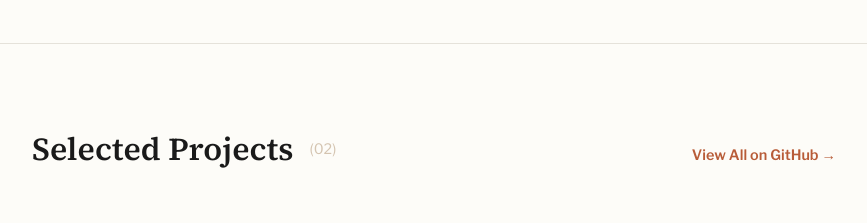
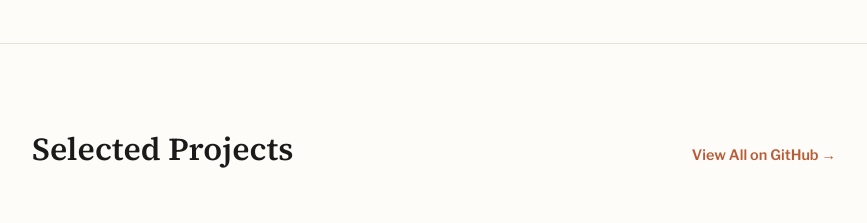
Before and after one commit to clarapbsousa/portfolio, a Next.js app: page / in a window 1280 px wide. Shown: the part 820-1043 px from the top of the page, without its empty margins (206-1073 px from the left). Built offline with nearby package versions, Linux system fonts and the light colour scheme.

Commit message:
Update ProjectsSection.tsx

```diff
--- a/src/components/sections/ProjectsSection.tsx
+++ b/src/components/sections/ProjectsSection.tsx
@@ -4,7 +4,7 @@ export default function ProjectsSection() {
             <div className="container">
                 <div className="section-header">
                     <h2 className="section-title">
-                        Selected Projects <span className="section-number">(02)</span>
+                        Selected Projects
                     </h2>
                     <a href="https://github.com/clarapbsousa" className="section-link">
                         View All on GitHub →
```
